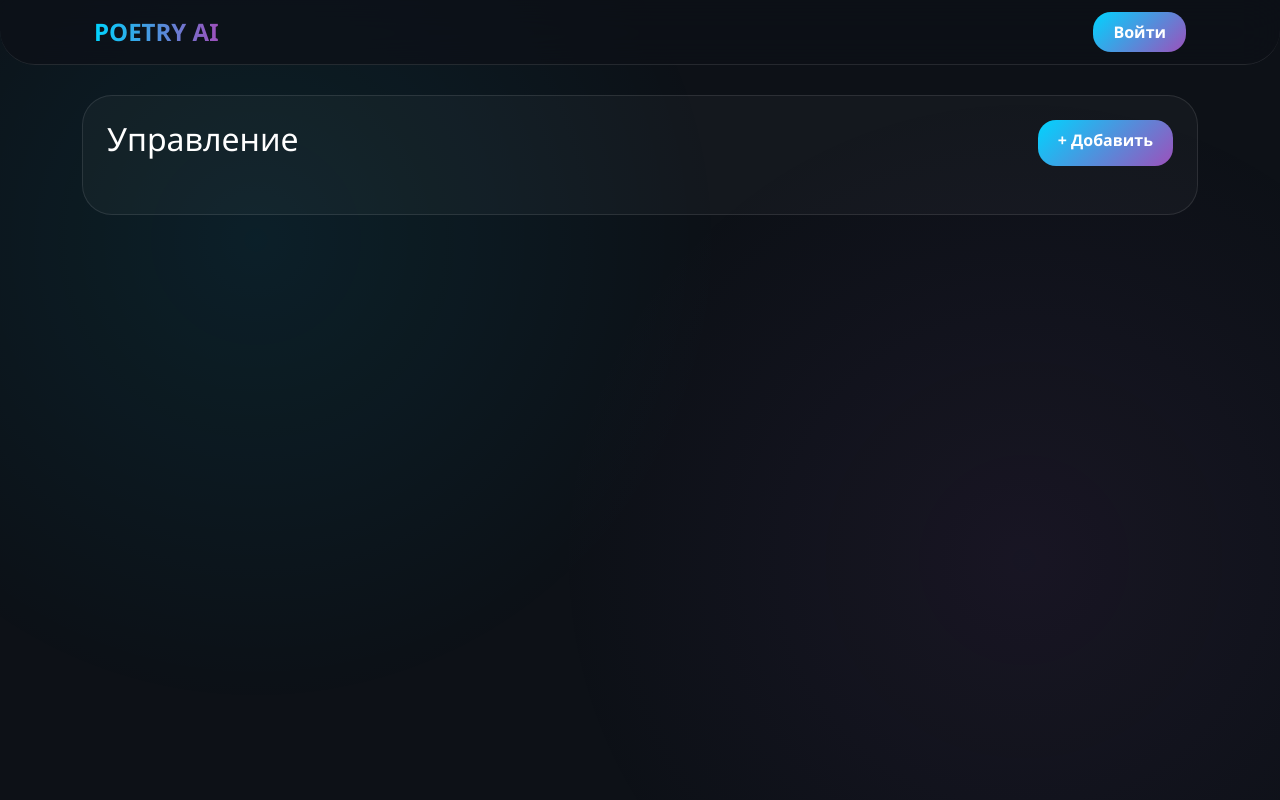
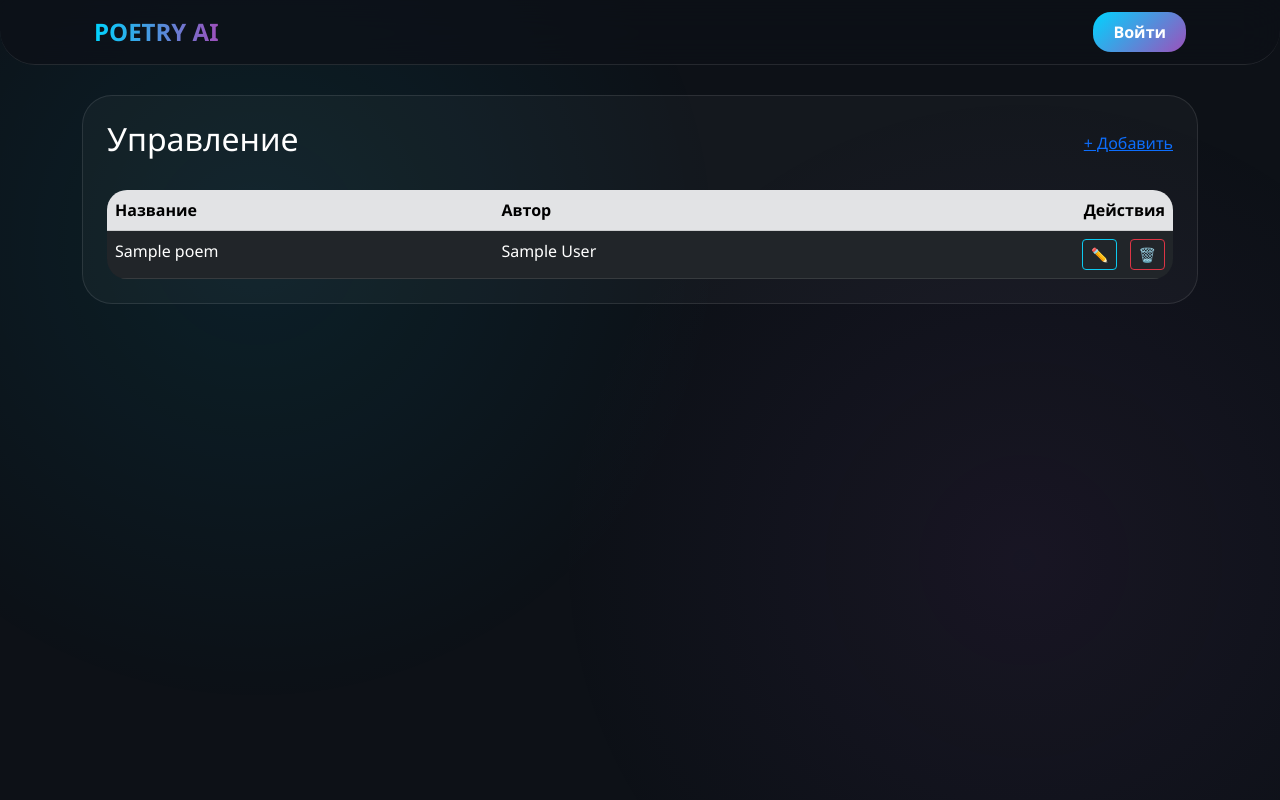
Before and after one commit to zynqff/ssalfatest, a FastAPI app: template templates/admin_panel.html in a window 1280 px wide. Run offline with FastAPI, Linux system fonts and the light colour scheme; the template is opened without the code that fills it: most values are stand-ins (such as "Sample title", 1, 10 or a date in 2020).

Commit message:
Update admin_panel.html

```diff
--- a/templates/admin_panel.html
+++ b/templates/admin_panel.html
@@ -1,12 +1,32 @@
 {% extends "base.html" %}
-
 {% block content %}
-<div class="glass-panel p-4" style="background: var(--glass); border-radius: 30px; border: 1px solid var(--border);">
-    <div class="d-flex justify-content-between mb-4">
+<div class="p-4" style="background: rgba(255,255,255,0.03); border: 1px solid var(--border); border-radius: 30px;">
+    <div class="d-flex justify-content-between align-items-center mb-4">
         <h2>Управление</h2>
-        <a href="/poem/add" class="btn-auth">+ Добавить</a>
+        <a href="/poem/add" class="btn-custom">+ Добавить</a>
     </div>
-    <div class="table-responsive">
-        </div>
+    <div class="table-responsive" style="border-radius: 20px; overflow: hidden;">
+        <table class="table table-dark table-hover m-0">
+            <thead class="table-secondary">
+                <tr>
+                    <th>Название</th>
+                    <th>Автор</th>
+                    <th class="text-end">Действия</th>
+                </tr>
+            </thead>
+            <tbody>
+                {% for poem in poems %}
+                <tr>
+                    <td>{{ poem.title }}</td>
+                    <td>{{ poem.author }}</td>
+                    <td class="text-end">
+                        <a href="/poem/edit/{{ poem.id }}" class="btn btn-sm btn-outline-info me-2">✏️</a>
+                        <a href="/poem/delete/{{ poem.id }}" class="btn btn-sm btn-outline-danger" onclick="return confirm('Удалить?')">🗑️</a>
+                    </td>
+                </tr>
+                {% endfor %}
+            </tbody>
+        </table>
+    </div>
 </div>
 {% endblock %}
```
